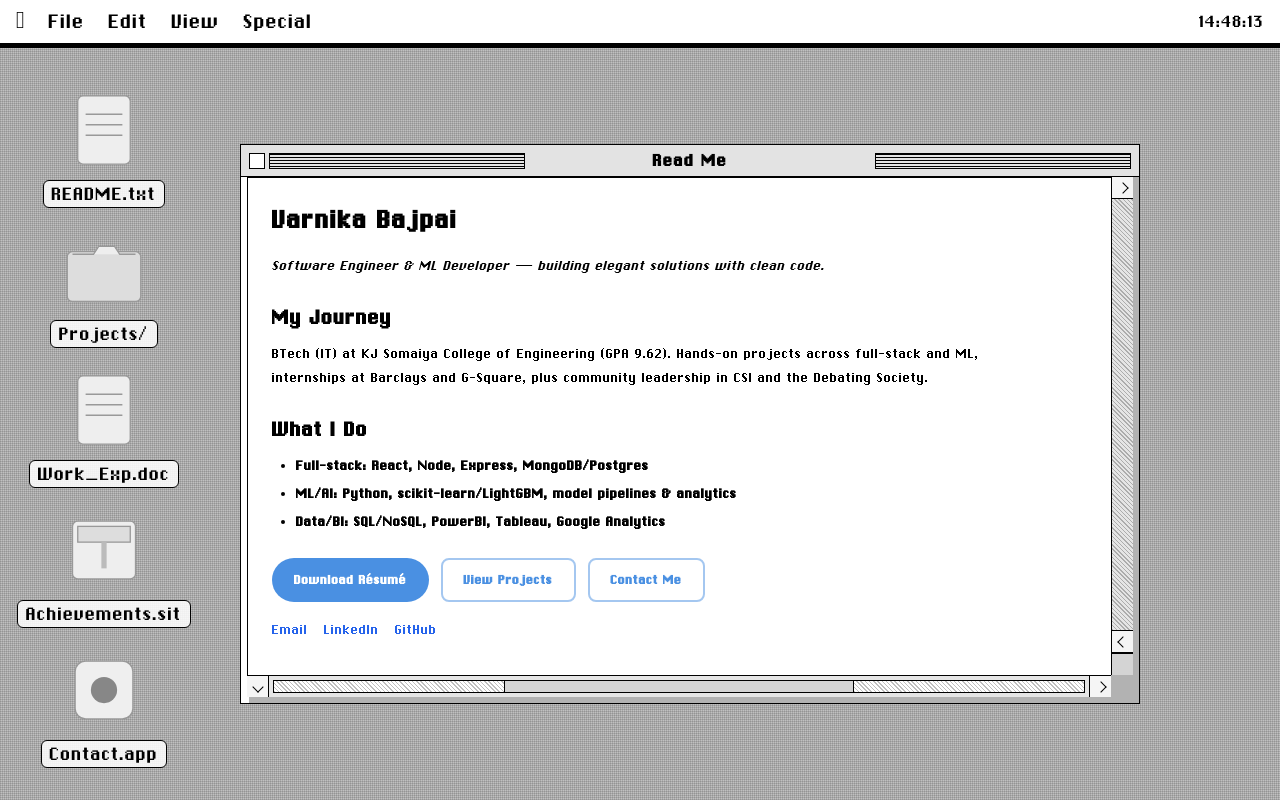
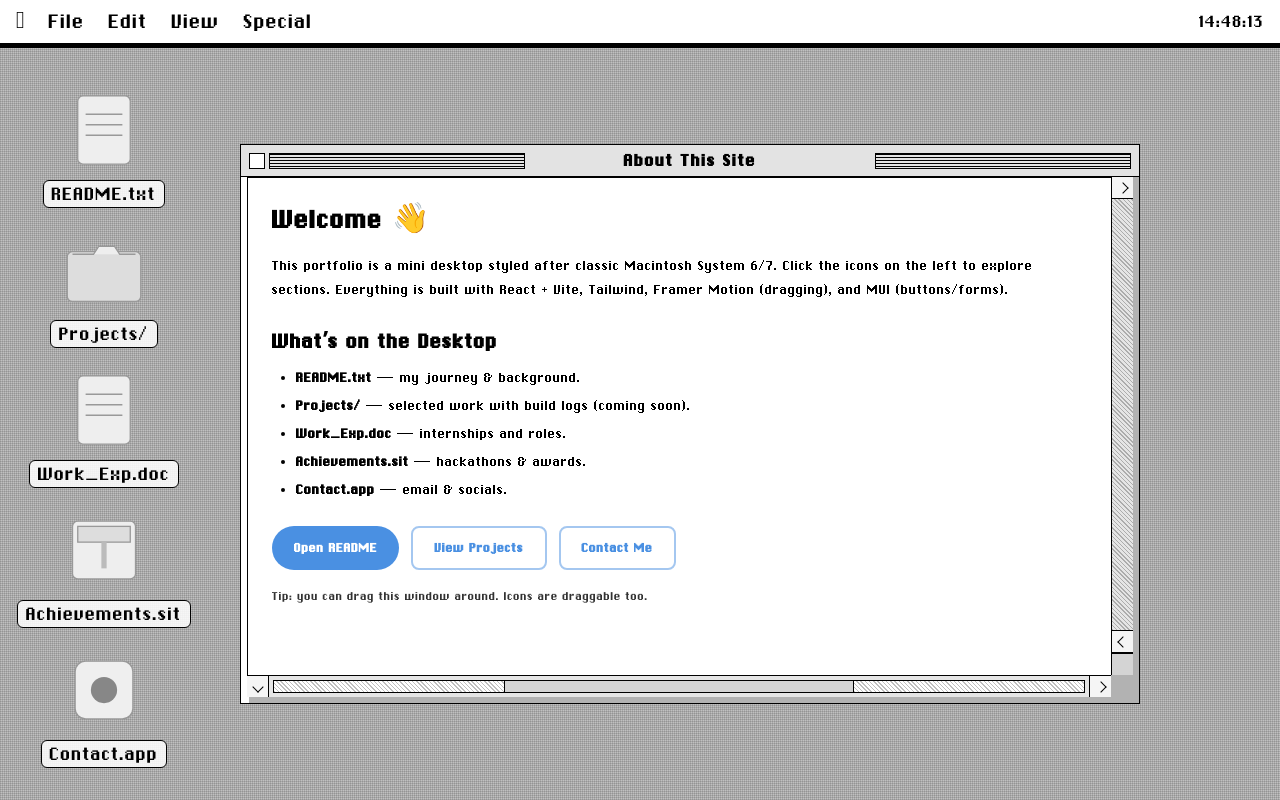
Before and after one commit to VarnikaBajpai4/Personal_Portfolio, a React (Vite) app: page / in a window 1280 px wide. Built offline with nearby package versions, Linux system fonts and the light colour scheme; no server answers.

Commit message:
Added about this site section

```diff
--- a/src/App.jsx
+++ b/src/App.jsx
@@ -1,4 +1,5 @@
 import React from "react";
+import { Link } from "react-router-dom";
 import { MenuBar } from "./components/MenuBar";
 import { DesktopIcon } from "./components/DesktopIcon";
 import { WindowWrap } from "./components/Window";
@@ -16,50 +17,45 @@ export const App = () => {
 
       {/* Desktop background */}
       <div className="relative h-[calc(100vh-3rem)] w-screen bg-[#c0c0c0] [background-image:repeating-linear-gradient(0deg,rgba(0,0,0,0.12)_0_1px,transparent_1px_2px),repeating-linear-gradient(90deg,rgba(0,0,0,0.12)_0_1px,transparent_1px_2px)] bg-[length:2px_2px]">
-      {/* Desktop icons (left column) */}
-          <DesktopIcon label="README.txt"      icon={docIcon}     route="/readme"      initial={{ x: 24, y:  40 }} />
-          <DesktopIcon label="Projects/"       icon={folderIcon}  route="/projects"    initial={{ x: 24, y: 180 }} />
-          <DesktopIcon label="Work_Exp.doc"    icon={docIcon}     route="/experience"  initial={{ x: 24, y: 320 }} />
-          <DesktopIcon label="Achievements.sit" icon={archiveIcon} route="/achievements" initial={{ x: 24, y: 460 }} />
-          <DesktopIcon label="Contact.app"     icon={appIcon}     route="/contact"     initial={{ x: 24, y: 600 }} />
+        {/* Desktop icons (left column) */}
+        <DesktopIcon label="README.txt"        icon={docIcon}     route="/readme"       initial={{ x: 24, y:  40 }} />
+        <DesktopIcon label="Projects/"         icon={folderIcon}  route="/projects"     initial={{ x: 24, y: 180 }} />
+        <DesktopIcon label="Work_Exp.doc"      icon={docIcon}     route="/experience"   initial={{ x: 24, y: 320 }} />
+        <DesktopIcon label="Achievements.sit"  icon={archiveIcon} route="/achievements" initial={{ x: 24, y: 460 }} />
+        <DesktopIcon label="Contact.app"       icon={appIcon}     route="/contact"      initial={{ x: 24, y: 600 }} />
 
-
-        {/* README window open by default */}
-        <WindowWrap title="Read Me" initial={{ x: 240, y: 96, w: 900, h: 560 }}>
-          <h2 className="text-3xl font-extrabold mb-4">Varnika Bajpai</h2>
-          <p className="italic mb-6">
-            Software Engineer &amp; ML Developer — building elegant solutions with clean code.
+        {/* About window open by default */}
+        <WindowWrap title="About This Site" initial={{ x: 240, y: 96, w: 900, h: 560 }}>
+          <h2 className="text-3xl font-extrabold mb-4">Welcome 👋</h2>
+          <p className="mb-6 max-w-3xl">
+            This portfolio is a mini desktop styled after classic Macintosh System 6/7.
+            Click the icons on the left to explore sections. Everything is built with
+            React + Vite, Tailwind, Framer Motion (dragging), and MUI (buttons/forms).
           </p>
 
-          <h3 className="text-2xl font-extrabold mb-2">My Journey</h3>
-          <p className="mb-6 max-w-3xl">
-            BTech (IT) at KJ Somaiya College of Engineering (GPA 9.62). Hands-on projects across full-stack and ML,
-            internships at Barclays and G-Square, plus community leadership in CSI and the Debating Society.
-          </p>
-
-          <h3 className="text-2xl font-extrabold mb-2">What I Do</h3>
-          <ul className="list-disc ml-6 mb-6 space-y-1 font-bold">
-            <li>Full-stack: React, Node, Express, MongoDB/Postgres</li>
-            <li>ML/AI: Python, scikit-learn/LightGBM, model pipelines & analytics</li>
-            <li>Data/BI: SQL/NoSQL, PowerBI, Tableau, Google Analytics</li>
+          <h3 className="text-2xl font-extrabold mb-2">What’s on the Desktop</h3>
+          <ul className="list-disc ml-6 mb-6 space-y-1">
+            <li><strong>README.txt</strong> — my journey & background.</li>
+            <li><strong>Projects/</strong> — selected work with build logs (coming soon).</li>
+            <li><strong>Work_Exp.doc</strong> — internships and roles.</li>
+            <li><strong>Achievements.sit</strong> — hackathons & awards.</li>
+            <li><strong>Contact.app</strong> — email & socials.</li>
           </ul>
 
           <div className="flex gap-3 mb-4">
-            <Button variant="contained" size="large" sx={{ fontWeight: 800, borderRadius: 6, boxShadow: "none" }}>
-              Download Résumé
+            <Button component={Link} to="/readme" variant="contained" size="large" sx={{ fontWeight: 800, borderRadius: 6, boxShadow: "none" }}>
+              Open README
             </Button>
-            <Button variant="outlined" size="large" sx={{ fontWeight: 800, borderWidth: 2 }}>
+            <Button component={Link} to="/projects" variant="outlined" size="large" sx={{ fontWeight: 800, borderWidth: 2 }}>
               View Projects
             </Button>
-            <Button variant="outlined" size="large" sx={{ fontWeight: 800, borderWidth: 2 }}>
+            <Button component={Link} to="/contact" variant="outlined" size="large" sx={{ fontWeight: 800, borderWidth: 2 }}>
               Contact Me
             </Button>
           </div>
 
-          <div className="flex gap-4 text-blue-600">
-            <a href="mailto:bajpaivarnika04@gmail.com">Email</a>
-            <a href="https://www.linkedin.com/in/varnika-bajpai-6106a2258" target="_blank">LinkedIn</a>
-            <a href="https://github.com/VarnikaBajpai4" target="_blank">GitHub</a>
+          <div className="text-sm opacity-80">
+            Tip: you can drag this window around. Icons are draggable too.
           </div>
         </WindowWrap>
       </div>
--- a/src/main.jsx
+++ b/src/main.jsx
@@ -20,7 +20,7 @@ const router = createBrowserRouter([
   { path: '/projects', element: <Projects /> },
   { path: '/experience', element: <Experience /> },
   { path: '/achievements', element: <Achievements /> },
-  { path: '/contact', element: <Contact /> },
+  { path: '/contact', element: <Contact /> }
 ])
 
 
```
